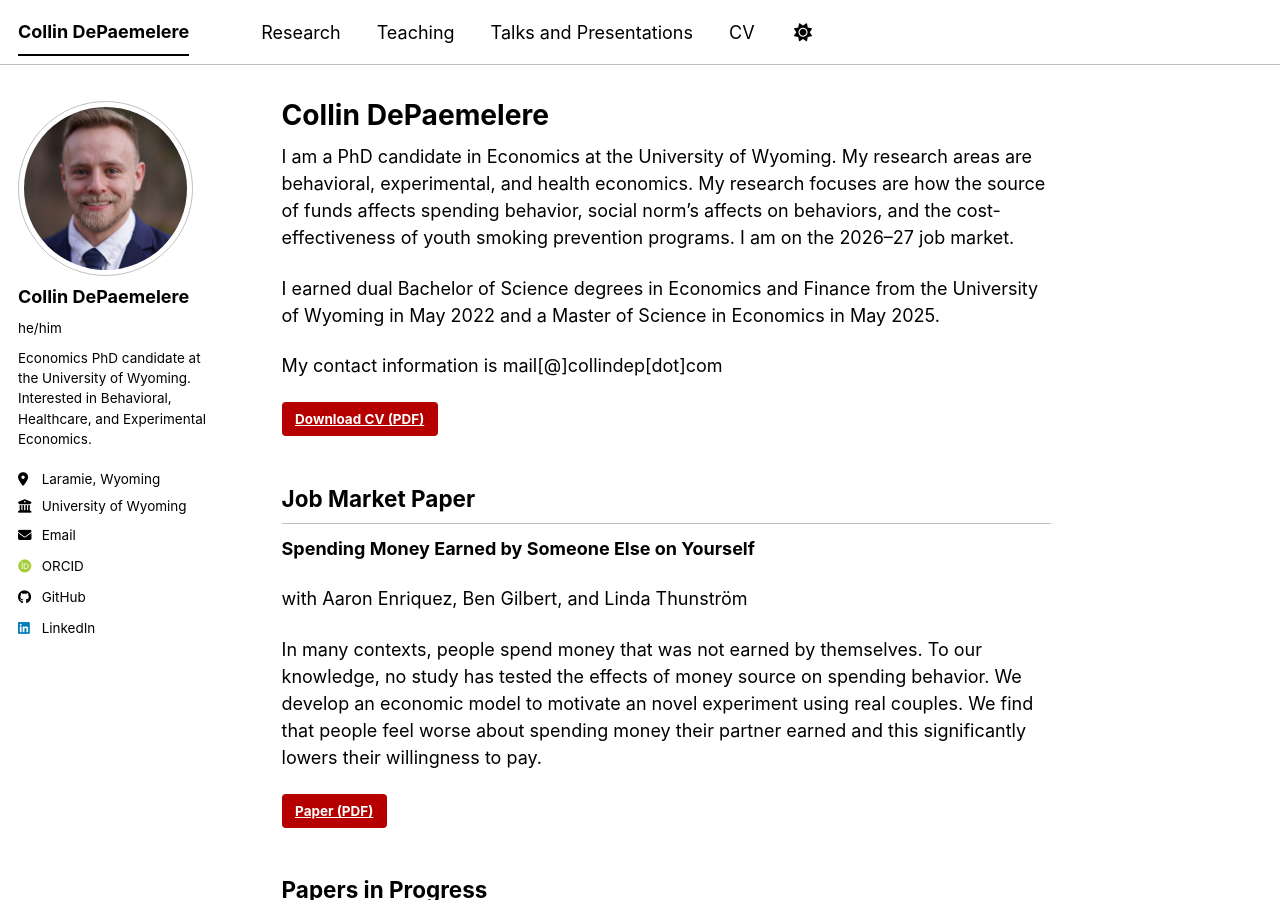
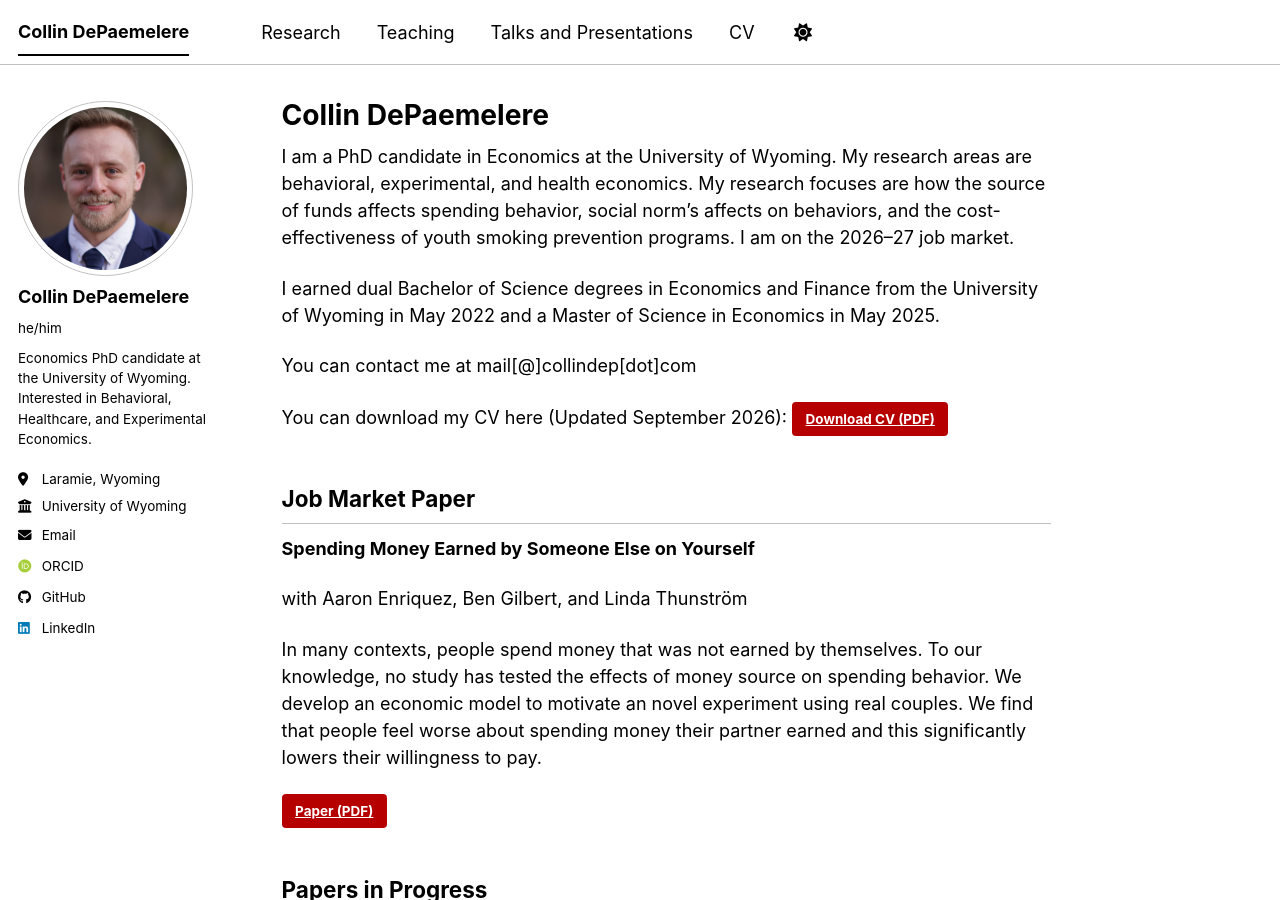
Before and after one commit to CollinDeP/collindep.github.io, a Jekyll site: the page built from _pages/about.md, in a window 1280 px wide and 900 px high. Built offline with Jekyll 4.4.1, drawn with Linux system fonts in a browser that asks for light colours; some web fonts are replaced; a script bundle is joined from its source files by our own code; library files that are not in the unit come from our copies.

Commit message:
Update about.md

```diff
--- a/_pages/about.md
+++ b/_pages/about.md
@@ -11,9 +11,9 @@ I am a PhD candidate in Economics at the University of Wyoming. My research area
 
 I earned dual Bachelor of Science degrees in Economics and Finance from the University of Wyoming in May 2022 and a Master of Science in Economics in May 2025.
 
-My contact information is mail\[@]collindep\[dot]com
+You can contact me at mail\[@]collindep\[dot]com
 
-[Download CV (PDF)](/files/DePaemelere_CV.pdf){: .btn}
+You can download my CV here (Updated September 2026): [Download CV (PDF)](/files/DePaemelere_CV.pdf){: .btn}
 
 ## Job Market Paper
 
```
